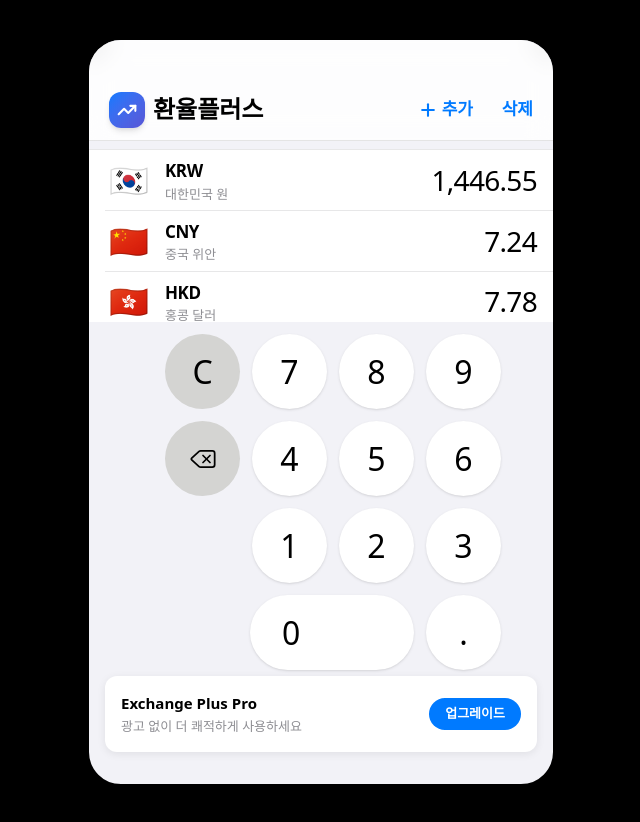
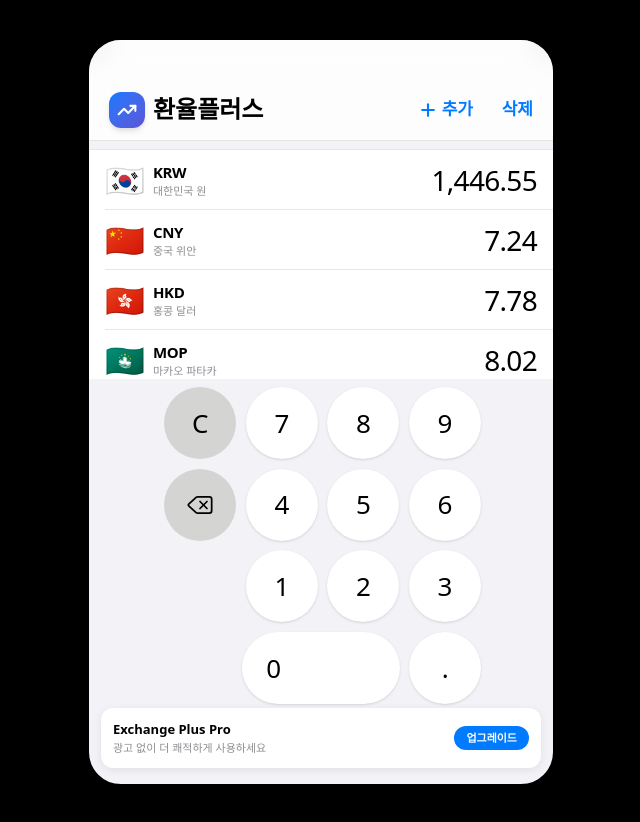
Before and after one commit to InHwanChoi/exchange-plus, a Next.js app in the folder exchange-plus/: page / in a window 1280 px wide. Shown: the whole page, without its empty margins (319-959 px from the left). Built offline with nearby package versions, Linux system fonts and the light colour scheme; no server answers.

Commit message:
feat: 화면 크기에 따라 자동 사이즈 조절 (dvh 기반)

```diff
--- a/exchange-plus/src/app/globals.css
+++ b/exchange-plus/src/app/globals.css
@@ -8,6 +8,14 @@
   --color-ios-card: #FFFFFF;
   --color-ios-separator: rgba(60, 60, 67, 0.36);
   --color-ios-separator-light: rgba(60, 60, 67, 0.12);
+}
+
+:root {
+  --row-height: clamp(44px, 8dvh, 60px);
+  --keypad-btn-height: clamp(48px, 9dvh, 75px);
+  --keypad-gap: clamp(6px, 1.2dvh, 12px);
+  --font-value: clamp(20px, 4dvh, 28px);
+  --font-flag: clamp(24px, 4.5dvh, 32px);
 }
 
 @layer base {
--- a/exchange-plus/src/components/AdBanner.tsx
+++ b/exchange-plus/src/components/AdBanner.tsx
@@ -2,17 +2,17 @@ import React from 'react';
 
 const AdBanner = () => {
   return (
-    <div className="mx-4 mt-[6px] mb-8 p-4 bg-white rounded-xl shadow-[0_2px_8px_rgba(0,0,0,0.08)]">
+    <div className="mx-3 mt-[4px] mb-4 p-3 bg-white rounded-xl shadow-[0_2px_8px_rgba(0,0,0,0.08)]">
       <div className="flex items-center justify-between">
         <div>
-          <p className="text-[15px] font-semibold text-black">
+          <p className="text-[13px] font-semibold text-black">
             Exchange Plus Pro
           </p>
-          <p className="text-[13px] text-[#8E8E93] mt-0.5">
+          <p className="text-[11px] text-[#8E8E93]">
             광고 없이 더 쾌적하게 사용하세요
           </p>
         </div>
-        <button className="bg-[#007AFF] text-white text-[13px] font-semibold px-4 py-1.5 rounded-full active:opacity-70 transition-opacity">
+        <button className="bg-[#007AFF] text-white text-[11px] font-semibold px-3 py-1 rounded-full active:opacity-70 transition-opacity">
           업그레이드
         </button>
       </div>
--- a/exchange-plus/src/components/CurrencyRow.tsx
+++ b/exchange-plus/src/components/CurrencyRow.tsx
@@ -41,28 +41,31 @@ const CurrencyRow: React.FC<CurrencyRowProps> = ({
         </button>
       </div>
 
-      <div className="flex-1 flex items-center py-2 pr-4 ml-4 border-b border-[rgba(60,60,67,0.12)] min-h-[60px]">
-        <div className="w-[48px] text-[32px] leading-none flex items-center justify-center mr-3 shrink-0">
+      <div className="flex-1 flex items-center py-1 pr-4 ml-4 border-b border-[rgba(60,60,67,0.12)]" style={{ minHeight: 'var(--row-height)' }}>
+        <div className="w-[40px] leading-none flex items-center justify-center mr-2 shrink-0" style={{ fontSize: 'var(--font-flag)' }}>
           {flag}
         </div>
 
         <div className="flex flex-col mr-auto">
-          <span className="text-[17px] font-semibold tracking-tight text-black">
+          <span className="text-[15px] font-semibold tracking-tight text-black">
             {code}
           </span>
-          <span className="text-[13px] text-[#8E8E93] font-normal leading-tight mt-0.5">
+          <span className="text-[11px] text-[#8E8E93] font-normal leading-tight">
             {symbol}
           </span>
         </div>
 
         <div className="text-right shrink-0">
-          <div className={`text-[28px] font-light tracking-tight tabular-nums ${
-            isSelected && isReplacing
-              ? 'text-white bg-[#007AFF] px-2 py-0.5 rounded-md'
-              : isSelected
-                ? 'text-[#007AFF]'
-                : 'text-black'
-          }`}>
+          <div
+            className={`font-light tracking-tight tabular-nums ${
+              isSelected && isReplacing
+                ? 'text-white bg-[#007AFF] px-2 py-0.5 rounded-md'
+                : isSelected
+                  ? 'text-[#007AFF]'
+                  : 'text-black'
+            }`}
+            style={{ fontSize: 'var(--font-value)' }}
+          >
             {value}
           </div>
         </div>
--- a/exchange-plus/src/components/Keypad.tsx
+++ b/exchange-plus/src/components/Keypad.tsx
@@ -47,20 +47,24 @@ const Keypad: React.FC<KeypadProps> = ({ onKeyPress }) => {
   };
 
   return (
-    <div className="pb-0 pt-3 px-3 bg-[#F2F2F7]">
-      <div className="flex flex-col gap-[12px] max-w-[360px] mx-auto">
+    <div className="pb-0 pt-2 px-2 bg-[#F2F2F7]">
+      <div className="flex flex-col max-w-[320px] mx-auto" style={{ gap: 'var(--keypad-gap)' }}>
         {rows.map((row, rowIndex) => (
-          <div key={rowIndex} className="flex gap-[12px] justify-end">
+          <div key={rowIndex} className="flex justify-end" style={{ gap: 'var(--keypad-gap)' }}>
             {row.map((btn, btnIndex) => (
               <button
                 key={btnIndex}
                 onClick={() => btn.type !== 'empty' && onKeyPress(btn.label)}
                 className={`
-                  ${btn.type === 'zero' ? 'w-[164px] rounded-full justify-start pl-8' : 'w-[75px] rounded-full justify-center'}
-                  h-[75px] flex items-center
-                  text-[32px] font-light transition-colors duration-75 touch-manipulation select-none
+                  ${btn.type === 'zero' ? 'rounded-full justify-start pl-6' : 'rounded-full justify-center'}
+                  flex items-center
+                  text-[26px] font-light transition-colors duration-75 touch-manipulation select-none
                   ${getButtonStyle(btn.type)}
                 `}
+                style={{
+                  height: 'var(--keypad-btn-height)',
+                  width: btn.type === 'zero' ? 'calc(var(--keypad-btn-height) * 2.2)' : 'var(--keypad-btn-height)'
+                }}
               >
                 {btn.icon ? btn.icon : btn.label}
               </button>
```
